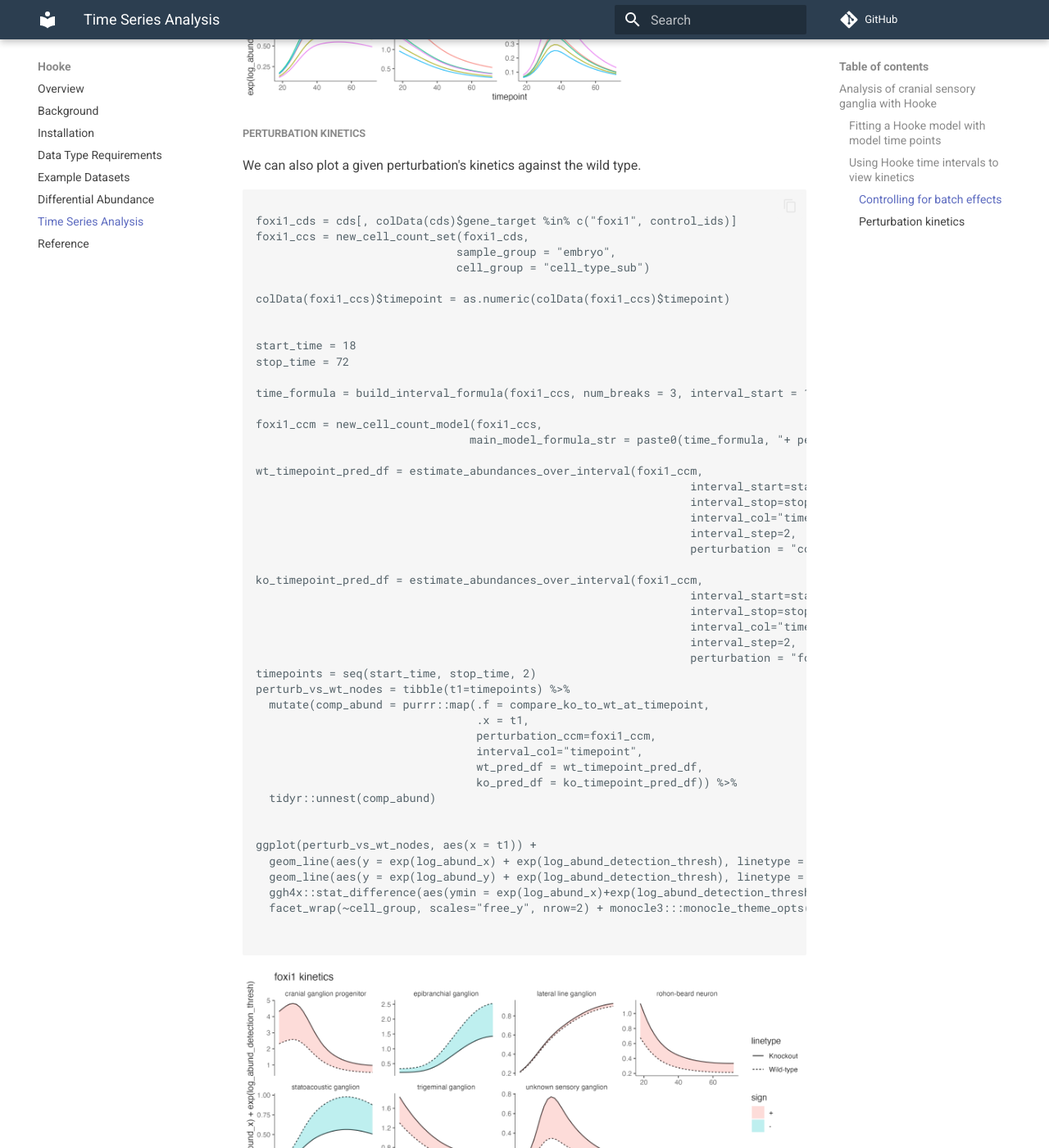
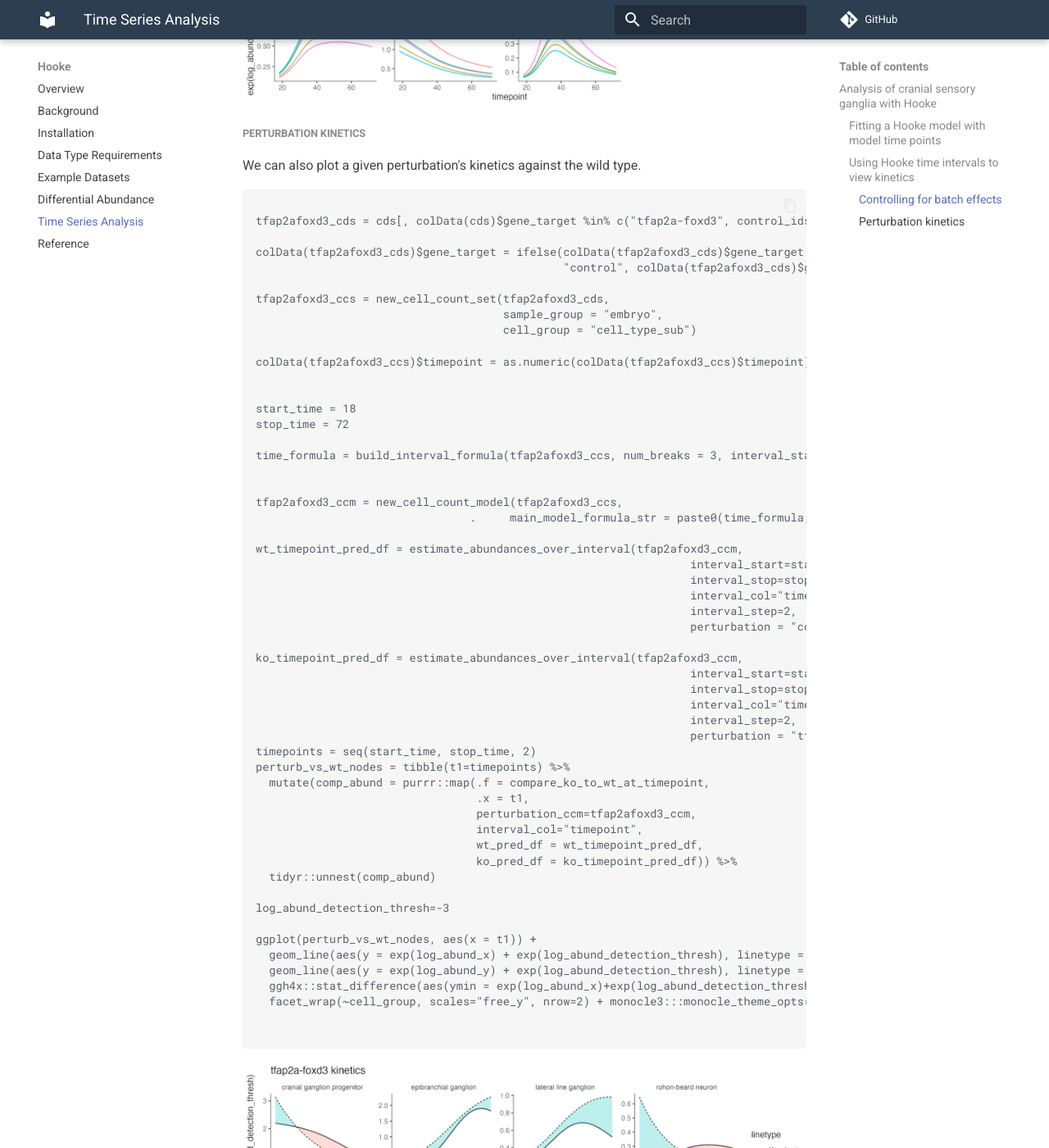
Before and after one commit to cole-trapnell-lab/hooke, an MkDocs documentation site: the page built from docs/advanced.md, in a window 1280 px wide and 1400 px high, scrolled down 4215 px. Shown: the whole window at 82% size. Built offline with MkDocs 1.6.1 and Material for MkDocs 9.7.7, drawn with Linux system fonts in a browser that asks for light colours; comment, search, counter and statistics services are not loaded; some of the changed text lies outside the part shown.

Commit message:
update time kinetics to interaction term

````diff
--- a/docs/advanced.md
+++ b/docs/advanced.md
@@ -51,7 +51,7 @@
 
 ```
 ccm = new_cell_count_model(ccs,
-                           main_model_formula_str = paste0(time_formula, "+ perturbation"))
+                           main_model_formula_str = paste0(time_formula, "* perturbation"))
 
 # predict for 48 hpf
 cond_wt = estimate_abundances(ccm, tibble(timepoint = 48, perturbation = "control"))
@@ -141,51 +141,57 @@
 
 ```
 
-foxi1_cds = cds[, colData(cds)$gene_target %in% c("foxi1", control_ids)]
-foxi1_ccs = new_cell_count_set(foxi1_cds,
-                              sample_group = "embryo",
-                              cell_group = "cell_type_sub")
+tfap2afoxd3_cds = cds[, colData(cds)$gene_target %in% c("tfap2a-foxd3", control_ids)]
 
-colData(foxi1_ccs)$timepoint = as.numeric(colData(foxi1_ccs)$timepoint)
+colData(tfap2afoxd3_cds)$gene_target = ifelse(colData(tfap2afoxd3_cds)$gene_target %in% control_ids,
+                                              "control", colData(tfap2afoxd3_cds)$gene_target)
+
+tfap2afoxd3_ccs = new_cell_count_set(tfap2afoxd3_cds,
+                                     sample_group = "embryo",
+                                     cell_group = "cell_type_sub")
+
+colData(tfap2afoxd3_ccs)$timepoint = as.numeric(colData(tfap2afoxd3_ccs)$timepoint)
 
 
 start_time = 18
 stop_time = 72
 
-time_formula = build_interval_formula(foxi1_ccs, num_breaks = 3, interval_start = 18, interval_stop = 72)
+time_formula = build_interval_formula(tfap2afoxd3_ccs, num_breaks = 3, interval_start = 18, interval_stop = 72)
 
-foxi1_ccm = new_cell_count_model(foxi1_ccs,
-                                main_model_formula_str = paste0(time_formula, "+ perturbation"))
 
-wt_timepoint_pred_df = estimate_abundances_over_interval(foxi1_ccm,
+tfap2afoxd3_ccm = new_cell_count_model(tfap2afoxd3_ccs,
+                                .     main_model_formula_str = paste0(time_formula, "* perturbation" ))
+
+wt_timepoint_pred_df = estimate_abundances_over_interval(tfap2afoxd3_ccm,
                                                                  interval_start=start_time,
                                                                  interval_stop=stop_time,
                                                                  interval_col="timepoint",
                                                                  interval_step=2,
                                                                  perturbation = "control")
 
-ko_timepoint_pred_df = estimate_abundances_over_interval(foxi1_ccm,
+ko_timepoint_pred_df = estimate_abundances_over_interval(tfap2afoxd3_ccm,
                                                                  interval_start=start_time,
                                                                  interval_stop=stop_time,
                                                                  interval_col="timepoint",
                                                                  interval_step=2,
-                                                                 perturbation = "foxi1")
+                                                                 perturbation = "tfap2a-foxd3")
 timepoints = seq(start_time, stop_time, 2)
 perturb_vs_wt_nodes = tibble(t1=timepoints) %>%
   mutate(comp_abund = purrr::map(.f = compare_ko_to_wt_at_timepoint,
                                  .x = t1,
-                                 perturbation_ccm=foxi1_ccm,
+                                 perturbation_ccm=tfap2afoxd3_ccm,
                                  interval_col="timepoint",
                                  wt_pred_df = wt_timepoint_pred_df,
                                  ko_pred_df = ko_timepoint_pred_df)) %>%
   tidyr::unnest(comp_abund)
 
+log_abund_detection_thresh=-3
 
 ggplot(perturb_vs_wt_nodes, aes(x = t1)) +
   geom_line(aes(y = exp(log_abund_x) + exp(log_abund_detection_thresh), linetype = "Wild-type")) +
   geom_line(aes(y = exp(log_abund_y) + exp(log_abund_detection_thresh), linetype = "Knockout")) +
   ggh4x::stat_difference(aes(ymin = exp(log_abund_x)+exp(log_abund_detection_thresh), ymax = exp(log_abund_y) +exp(log_abund_detection_thresh)), alpha=0.3) +
-  facet_wrap(~cell_group, scales="free_y", nrow=2) + monocle3:::monocle_theme_opts() + ggtitle("foxi1 kinetics")
+  facet_wrap(~cell_group, scales="free_y", nrow=2) + monocle3:::monocle_theme_opts() + ggtitle("tfap2afoxd3 kinetics")
 
 
 ```
````
Also changed, not shown: docs/assets/perturb_kinetics.png.
